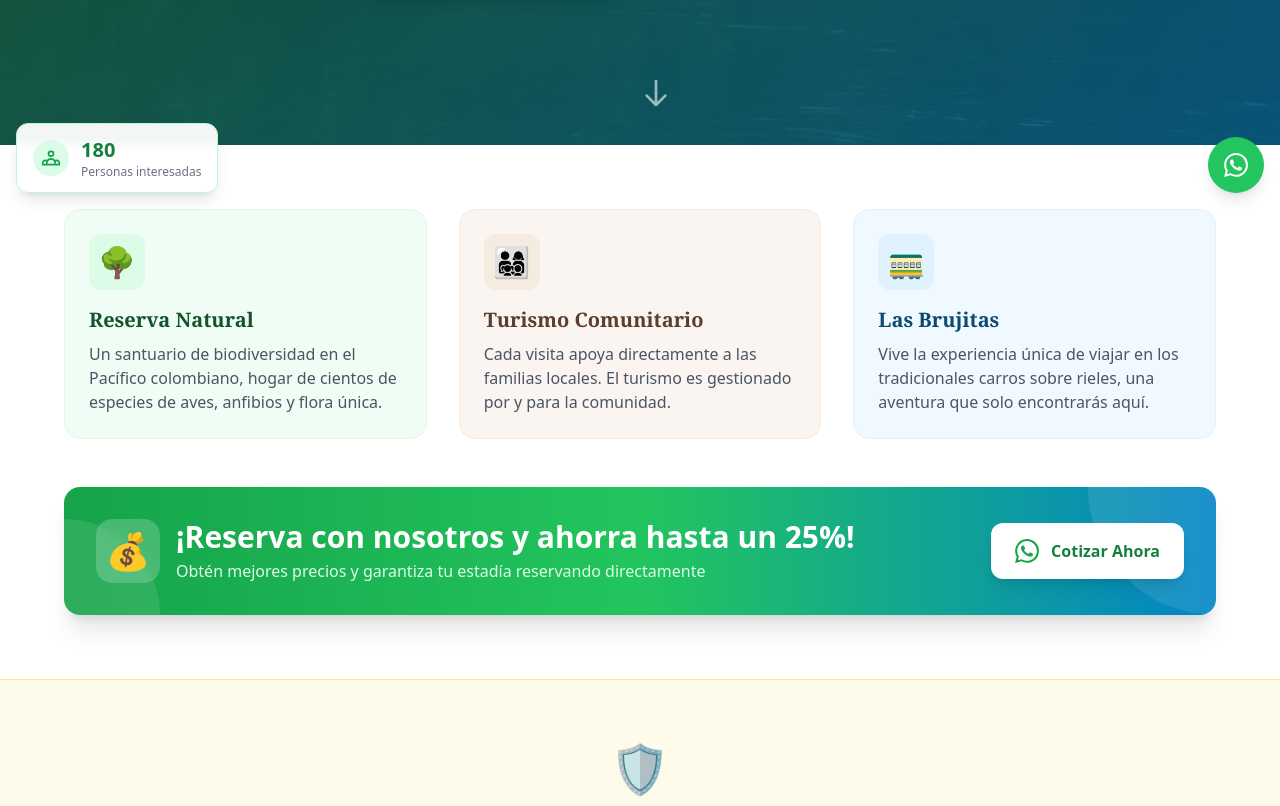
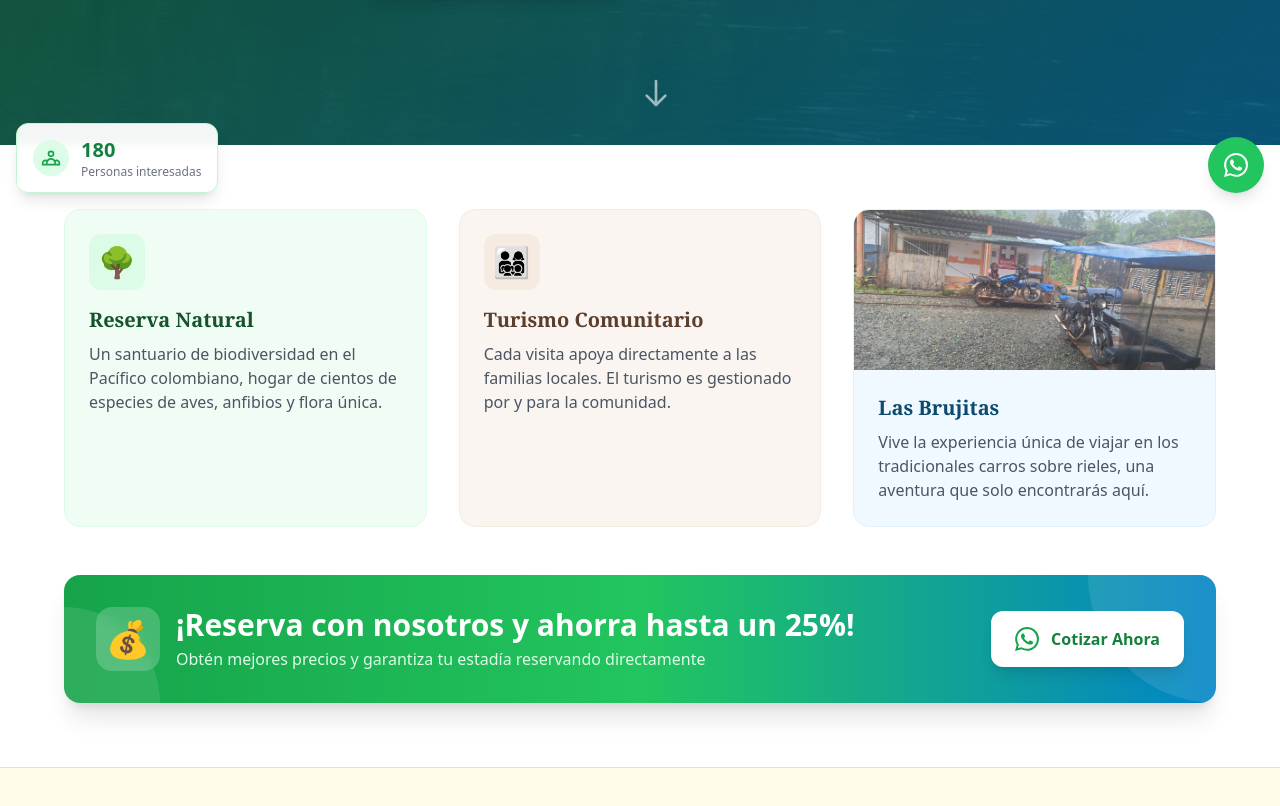
Before and after one commit to QuickAppraiser/san-cipriano, a Django app: page / in a window 1280 px wide. Shown: the part 591-1397 px from the top of the page. Run offline with Django 4.2, Linux system fonts and the light colour scheme; data comes from the database, SQL or seed files in the repository; some libraries are stand-ins or nearby versions.

Commit message:
Add real brujitas photo to Las Brujitas section on home page
Replaced emoji placeholder with actual photo of the traditional rail carts.

Co-Authored-By: Claude Opus 4.5 <noreply@anthropic.com>

```diff
--- a/templates/core/home.html
+++ b/templates/core/home.html
@@ -85,17 +85,21 @@
                 </p>
             </div>
 
-            <!-- River Card -->
-            <div class="bg-rio-50 rounded-2xl p-6 border border-rio-100 hover:shadow-lg transition-shadow">
-                <div class="w-14 h-14 bg-rio-100 rounded-xl flex items-center justify-center text-3xl mb-4">
-                    🚃
+            <!-- River Card - Las Brujitas -->
+            <div class="bg-rio-50 rounded-2xl overflow-hidden border border-rio-100 hover:shadow-lg transition-shadow">
+                <div class="h-40 overflow-hidden">
+                    <img src="{% static 'images/gallery/brujitas-real.jpg' %}"
+                         alt="{% trans 'Las Brujitas - carros sobre rieles' %}"
+                         class="w-full h-full object-cover">
                 </div>
+                <div class="p-6">
                     <h3 class="font-display text-xl font-bold text-rio-900 mb-2">
                         {% trans "Las Brujitas" %}
                     </h3>
                     <p class="text-gray-600">
                         {% trans "Vive la experiencia única de viajar en los tradicionales carros sobre rieles, una aventura que solo encontrarás aquí." %}
                     </p>
+                </div>
             </div>
         </div>
 
```
Also changed, not shown: static/images/gallery/brujitas-real.jpg (added). Lines whose indentation alone changed are shown as unchanged.
